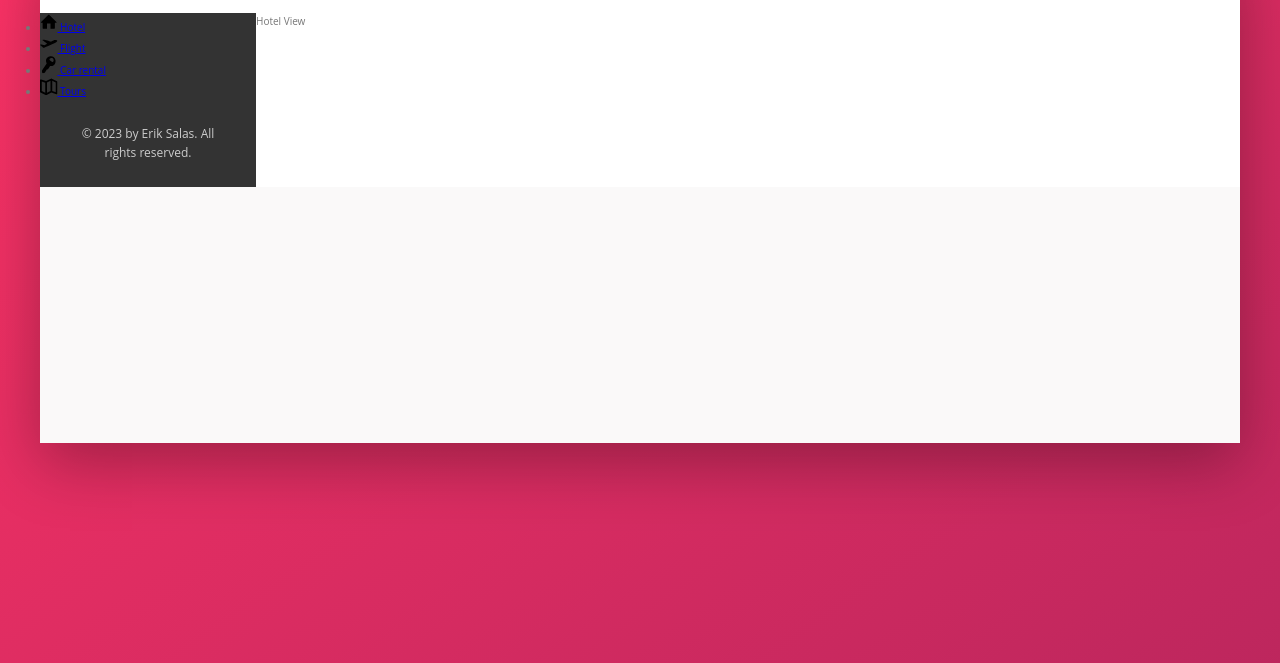
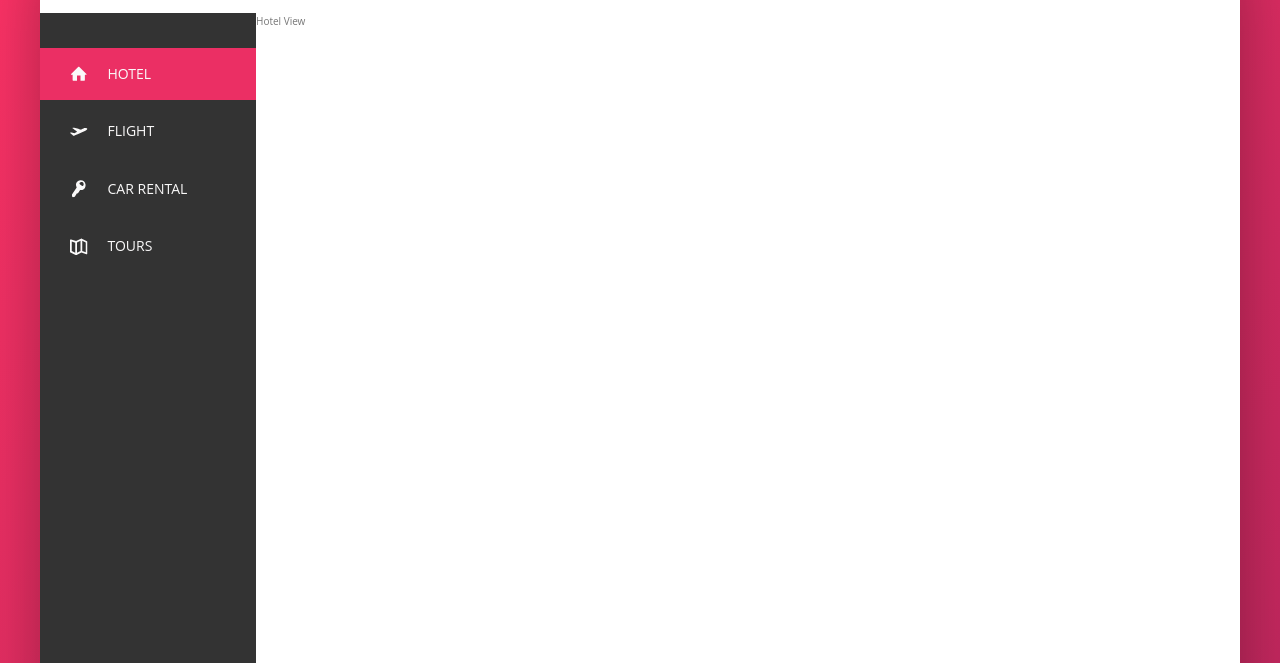
Before and after one commit to eriksalascode/web-trillo, a website: page index.html in a window 1280 px wide. Shown: the part 137-800 px from the top of the page. Drawn offline with Linux system fonts and the light colour scheme.

Commit message:
complete side navigation

```diff
--- a/index.html
+++ b/index.html
@@ -56,7 +56,7 @@
       <div class="content">
         <nav class="sidebar">
           <ul class="side-nav">
-            <li class="side-nav__item">
+            <li class="side-nav__item side-nav__item--active">
               <a href="#" class="side-nav__link">
                 <svg class="side-nav__icon">
                   <use xlink:href="img/sprite.svg#icon-home"></use>
--- a/sass/_components.scss
+++ b/sass/_components.scss
@@ -119,13 +119,60 @@
 // SIDE NAVIGATION
 
 .side-nav {
+  font-size: 1.4rem;
+  list-style: none;
+  margin-top: 3.5rem;
+
   &__item {
+    position: relative;
+
+    &:not(:last-child) {
+      margin-bottom: 0.5rem;
+    }
   }
-  &__link {
+
+  &__item::before {
+    content: "";
+    position: absolute;
+    top: 0;
+    left: 0;
+    height: 100%;
+    width: 3px;
+    background-color: var(--color-primary);
+    transform: scaleY(0);
+    transition: transform 0.2s, width 0.4s cubic-bezier(1, 0, 0, 1) 0.2s,
+      background-color 0.1s;
   }
+
+  &__item:hover::before,
+  &__item--active:before {
+    transform: scaleY(1);
+    width: 100%;
+  }
+
+  &__item:active::before {
+    background-color: var(--color-primary-light);
+  }
+
+  &__link:link,
+  &__link:visited {
+    color: var(--color-grey-light-1);
+    text-decoration: none;
+    text-transform: uppercase;
+    display: block;
+    padding: 1.5rem 3rem;
+    position: relative;
+    z-index: 10;
+
+    display: flex;
+    align-items: center;
+  }
+
   &__icon {
     width: 1.75rem;
     height: 1.75rem;
+    margin-right: 2rem;
+    fill: currentColor;
   }
 }
 
--- a/sass/_layout.scss
+++ b/sass/_layout.scss
@@ -25,9 +25,14 @@
 .sidebar {
   background-color: var(--color-grey-dark-1);
   flex: 0 0 18%;
+
+  display: flex;
+  flex-direction: column;
+  justify-content: space-between;
 }
 
 .hotel-view {
   background-color: var(--color-white);
+  height: 80rem;
   flex: 1;
 }
```
Also changed, not shown: css/style.css.
